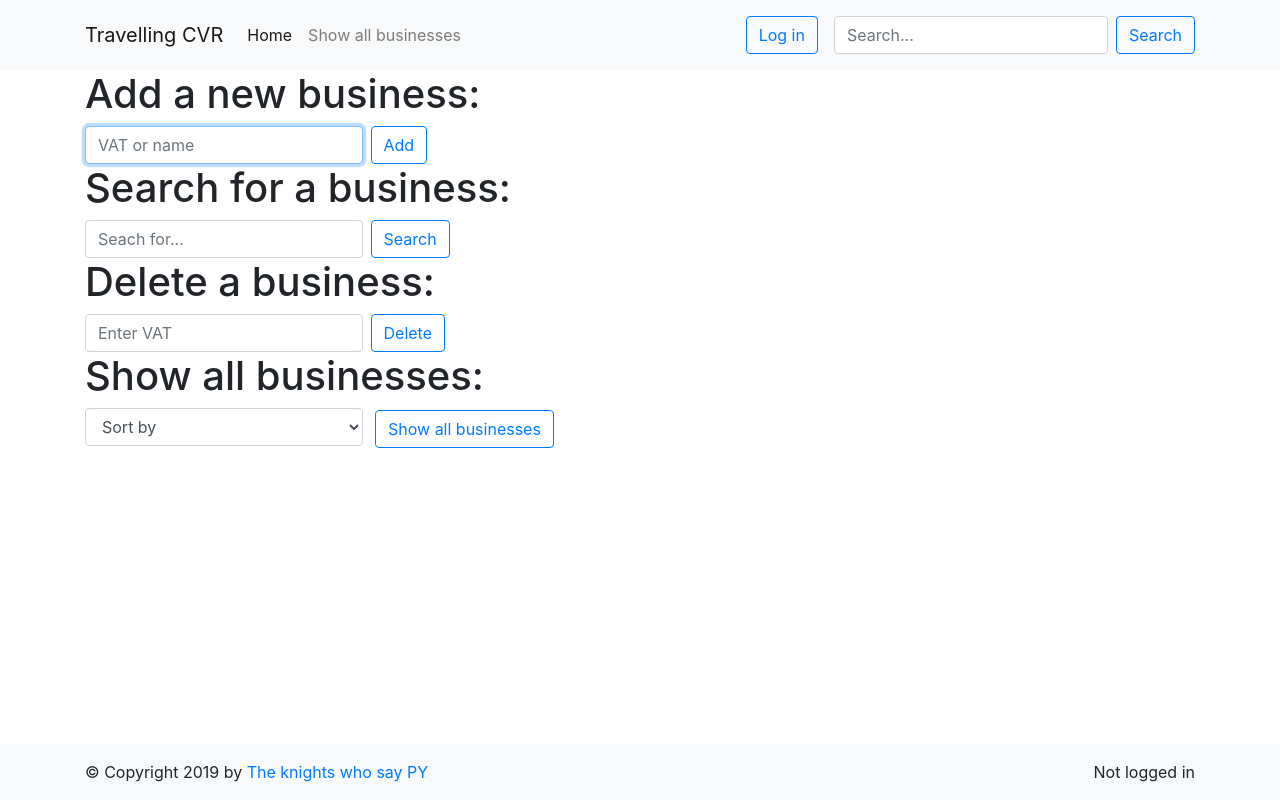
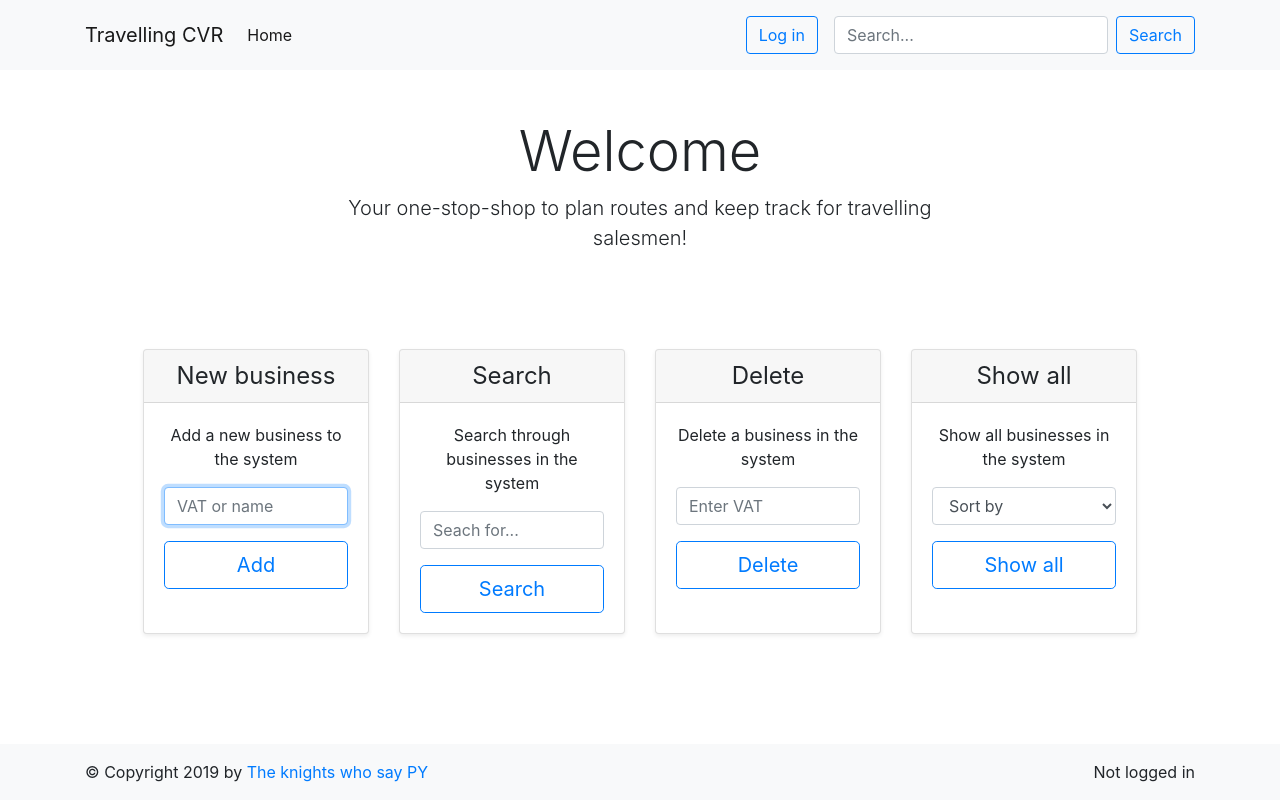
Before and after one commit to transen/TravellingCVR, a Flask app: page / in a window 1280 px wide. Run offline with Flask 2, Linux system fonts and the light colour scheme; parts of the project's set-up code (start-up, migrations or seed data) failed here and were passed over; some libraries are stand-ins or nearby versions.

Commit message:
Complete design overhaul

```diff
--- a/app.py
+++ b/app.py
@@ -26,6 +26,8 @@ login_manager = LoginManager()
 login_manager.login_view = "login"
 #: Initialises logging in via login_manager
 login_manager.init_app(app)
+#: Sets the default login message category, to match styling with bootstrap-alert
+login_manager.login_message_category = "primary"
 
 
 @login_manager.user_loader
@@ -242,7 +244,7 @@ def show_business():
 @login_required
 def app_delete_business():
     """
-    TODO tidy these results up, it's weird... It needs to try / except instead...
+
     """
     if 'VAT' in request.form:
         vat = int(request.form.get('VAT'))
--- a/templates/base.html
+++ b/templates/base.html
@@ -27,19 +27,16 @@
                         <li class="nav-item active">
                             <a class="nav-link" href="/">Home</a>
                         </li>
-                        <li class="nav-item">
-                            <a class="nav-link" href="/all_businesses/">Show all businesses</a>
-                        </li>
                     </ul>
                     {% if current_user.is_authenticated %}
                         <a class="nav-link" href="/logout/">
-                            <button class="btn  btn-outline-primary my-2 my-sm-0">
+                            <button class="btn btn-outline-primary my-2 my-sm-0">
                                 Log out
                             </button>
                         </a>
                     {% else %}
                         <a class="nav-link" href="/login/">
-                            <button class="btn  btn-outline-primary my-2 my-sm-0">
+                            <button class="btn btn-outline-primary my-2 my-sm-0">
                                 Log in
                             </button>
                         </a>
--- a/templates/home.html
+++ b/templates/home.html
@@ -7,32 +7,84 @@
     {{ super() }}
 {% endblock %}
 {% block content %}
-<h1>Add a new business:</h1>
-  <form class="form-inline" method="post" action="/new_business/" >
-    <input class="form-control w-25 mr-sm-2" type="text" name="VAT" required autofocus placeholder="VAT or name" />
-    <button class="btn btn-outline-primary my-2 my-sm-0" type="submit">Add</button>
+
+    <div class="px-3 py-3 pt-md-5 pb-md-4 mx-auto text-center" style="max-width: 700px;">
+  <h1 class="display-4">Welcome</h1>
+  <p class="lead">Your one-stop-shop to plan routes and keep track for travelling salesmen!</p>
+</div>
+    <div class="container" style="max-width: 1024px; margin-top: 5%">
+    <div class="card-deck mb-3 text-center">
+        <div class="card mb-4 shadow-sm">
+            <div class="card-header">
+                <h4 class="my-0 font-weight-normal">New business</h4>
+            </div>
+            <div class="card-body">
+                <p>Add a new business to the system</p>
+                <form method="post" action="/new_business/">
+                    <div class="form-group">
+                        <input class="form-control w-100 mr-sm-2" type="text" name="VAT" required autofocus
+                               placeholder="VAT or name"/>
+                    </div>
+                    <button class="btn btn-lg btn-block btn-outline-primary" type="submit">Add</button>
                 </form>
-    <h1>Search for a business:</h1>
-  <form class="form-inline" method="get" action="/search/">
-    <input class="form-control w-25 mr-sm-2" type="text" name="search" required placeholder="Seach for..."/>
-    <button class="btn btn-outline-primary my-2 my-sm-0" type="submit">Search</button>
+            </div>
+        </div>
+        <div class="card mb-4 shadow-sm">
+            <div class="card-header">
+                <h4 class="my-0 font-weight-normal">Search</h4>
+            </div>
+            <div class="card-body">
+                <p>Search through businesses in the system</p>
+                <form method="get" action="/search/">
+                    <div class="form-group">
+                        <input class="form-control w-100 mr-sm-2" type="text" name="search" required
+                               placeholder="Seach for..."/>
+                    </div>
+                    <button class="btn btn-lg btn-block btn-outline-primary" type="submit">Search</button>
                 </form>
-    <h1>Delete a business:</h1>
-    <form class="form-inline" method="post" action="/delete_business/" onsubmit="return confirm('Are you sure you want to delete this business??')">
-    <input class="form-control w-25 mr-sm-2" type="text" name="VAT" required placeholder="Enter VAT" pattern="^[0-9]{8,8}" title="8 digits" oninvalid="alert('VAT consists of 8 digits...')" />
-    <button class="btn btn-outline-primary my-2 my-sm-0" type="submit">Delete</button>
+            </div>
+        </div>
+        <div class="card mb-4 shadow-sm">
+            <div class="card-header">
+                <h4 class="my-0 font-weight-normal">Delete</h4>
+            </div>
+            <div class="card-body">
+                <p>Delete a business in the system</p>
+                <form method="post" action="/delete_business/"
+                      onsubmit="return confirm('Are you sure you want to delete this business?')">
+                    <div class="form-group">
+                        <input class="form-control w-100 mr-sm-2" type="text" name="VAT" required
+                               placeholder="Enter VAT"
+                               pattern="^[0-9]{8,8}" title="8 digits" oninvalid="alert('VAT consists of 8 digits...')"/>
+                    </div>
+                    <button class="btn btn-lg btn-block btn-outline-primary" type="submit">Delete</button>
                 </form>
+            </div>
+        </div>
+        <div class="card mb-4 shadow-sm">
+            <div class="card-header">
+                <h4 class="my-0 font-weight-normal">Show all</h4>
+            </div>
+            <div class="card-body">
+                <p>Show all businesses in the system</p>
                 <form action="/all_businesses" method="get">
-      <h1>Show all businesses:</h1>
-    <select class="form-control w-25 mr-sm-2" style="display: inline-block" name="sort" id="sort">
+                    <div class="form-group">
+                        <select class="form-control w-100 mr-sm-2" style="display: inline-block" name="sort" id="sort">
                             <option disabled selected value>Sort by</option>
                             <option value="name">Name</option>
                             <option value="zipcode">Zipcode</option>
                             <option value="status">Status</option>
                             <option value="vat">VAT</option>
                         </select>
-    <button style="display: inline-block" class="btn btn-outline-primary my-2 my-sm-0" type="submit">Show all businesses</button>
+                    </div>
+                    <button style="display: inline-block" class="btn btn-lg btn-block btn-outline-primary" type="submit">Show
+                        all
+                    </button>
                 </form>
+            </div>
+        </div>
+    </div>
+    </div>
 {% endblock %}
 {% block footer %}
     {{ super() }}
--- a/templates/login.html
+++ b/templates/login.html
@@ -28,12 +28,12 @@
                 <form method="post">
                     <div class="form-group">
                         <label>Your username</label>
-                        <input name="username" class="form-control" placeholder="Username" type="text">
+                        <input name="username" class="form-control" placeholder="Username" type="text" autofocus required>
                     </div> <!-- form-group// -->
                     <div class="form-group">
                         {#    	<a class="float-right" href="#">Forgot?</a>#}
                         <label>Your password</label>
-                        <input name="password" class="form-control" placeholder="******" type="password">
+                        <input name="password" class="form-control" placeholder="******" type="password" required>
                     </div> <!-- form-group// -->
                     <div class="form-group">
                     </div> <!-- form-group// -->
--- a/templates/signup.html
+++ b/templates/signup.html
@@ -31,7 +31,7 @@
 <form method="post">
 	<div class="form-group">
         <label>Username</label>
-        <input name="username" type="text" class="form-control" placeholder="" required>
+        <input name="username" type="text" class="form-control" placeholder="" required autofocus>
 	</div> <!-- form-row end.// -->
 	<div class="form-group">
 		<label>Email address</label>
```
Lines whose indentation alone changed are shown as unchanged.
